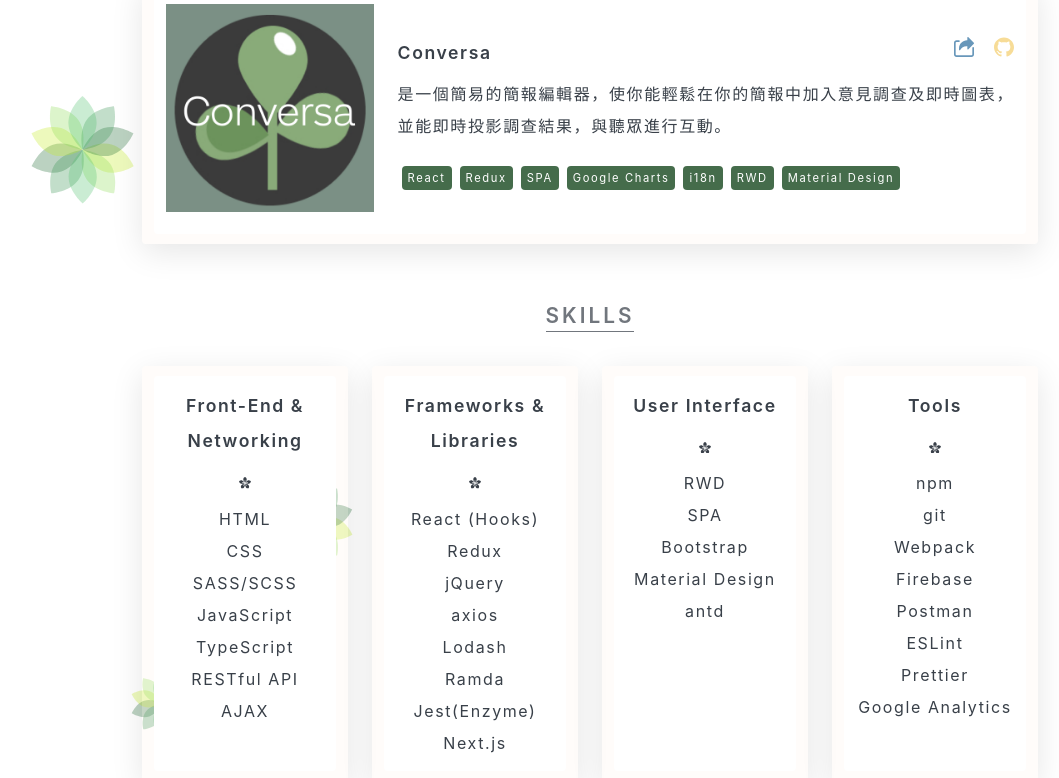
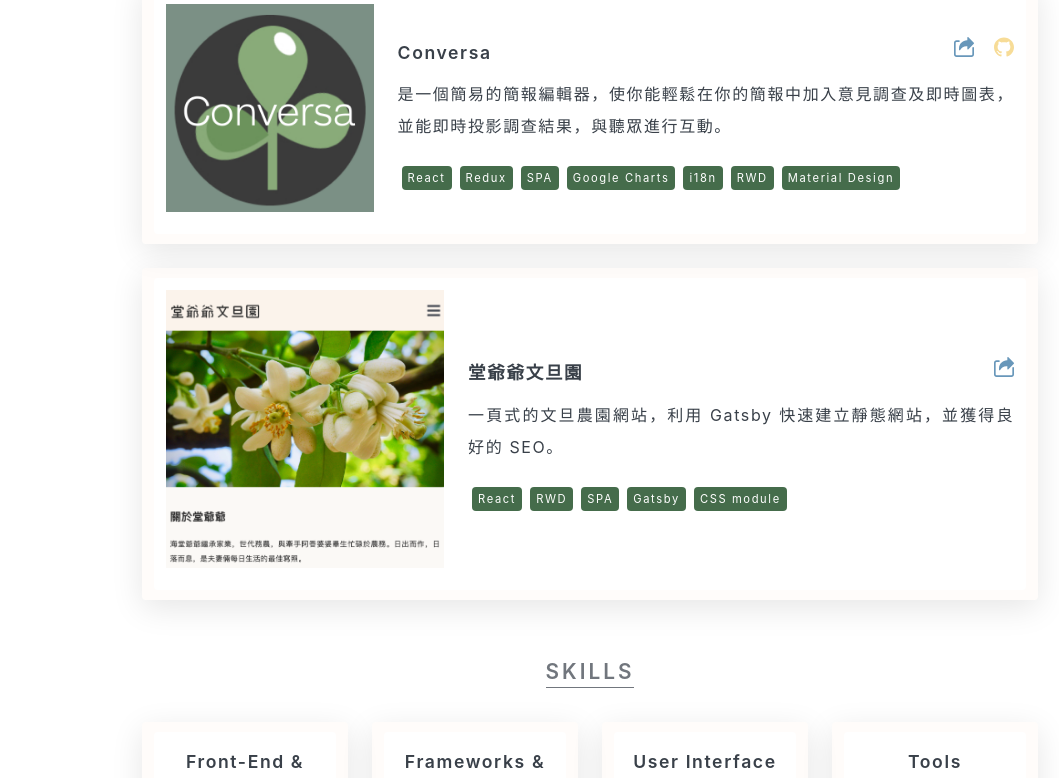
Before and after one commit to EvelynYC/succulent-circle, a Next.js app: page / in a window 1280 px wide. Shown: the part 568-1346 px from the top of the page, without its empty margins (50-1109 px from the left). Built offline with nearby package versions, Linux system fonts and the light colour scheme.

Commit message:
Add hido

```diff
--- a/sections/Portfolio/configs.js
+++ b/sections/Portfolio/configs.js
@@ -1,4 +1,5 @@
 import icon from '@assets/portfolio/conversa.png';
+import icon2 from '@assets/portfolio/hido.png';
 
 export const projects = [
   {
@@ -18,4 +19,19 @@
     link: 'https://conversa-a419b.firebaseapp.com',
     githubLink: 'https://github.com/AislynYC/conversa',
   },
+  {
+    title: '堂爺爺文旦園',
+    description:
+      '一頁式的文旦農園網站，利用 Gatsby 快速建立靜態網站，並獲得良好的 SEO。',
+    imageSrc: icon2,
+    techTags: [
+      'React',
+      'RWD',
+      'SPA',
+      'Gatsby',
+      'CSS module',
+    ],
+    link: 'https://hido.tw/',
+    githubLink: null,
+  },
 ];
--- a/sections/Portfolio/index.js
+++ b/sections/Portfolio/index.js
@@ -38,12 +38,12 @@
                 <a href={link} target="_blank" rel="noreferrer">
                   <LinkIcon className={styles.icon} fill="#6897ba" />
                 </a>
-                <a href={githubLink} target="_blank" rel="noreferrer">
+               {githubLink && <a href={githubLink} target="_blank" rel="noreferrer">
                   <GithubIcon
                     className={cx(styles.icon, styles.github)}
                     fill="#f7dc97"
                   />
-                </a>
+                </a>}
               </>
             }
             footer={
```
Also changed, not shown: assets/portfolio/hido.png (added).
